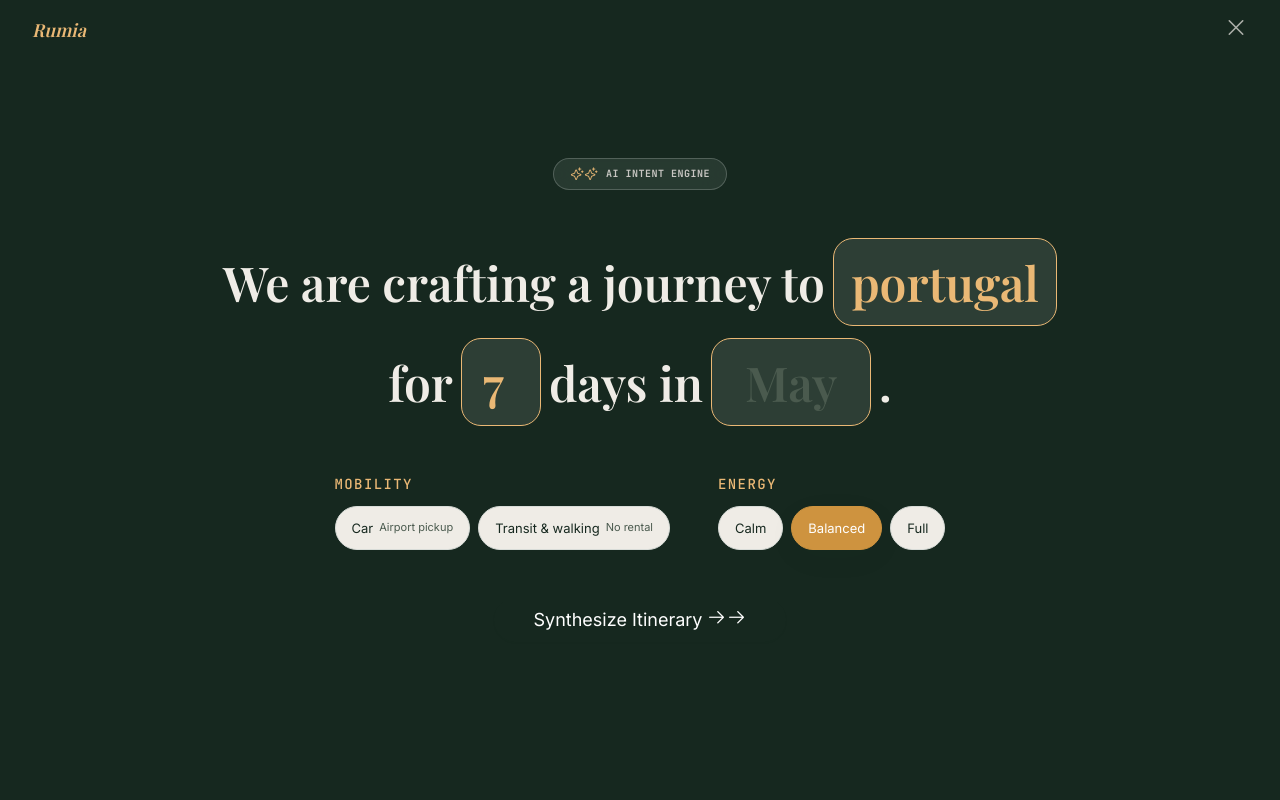
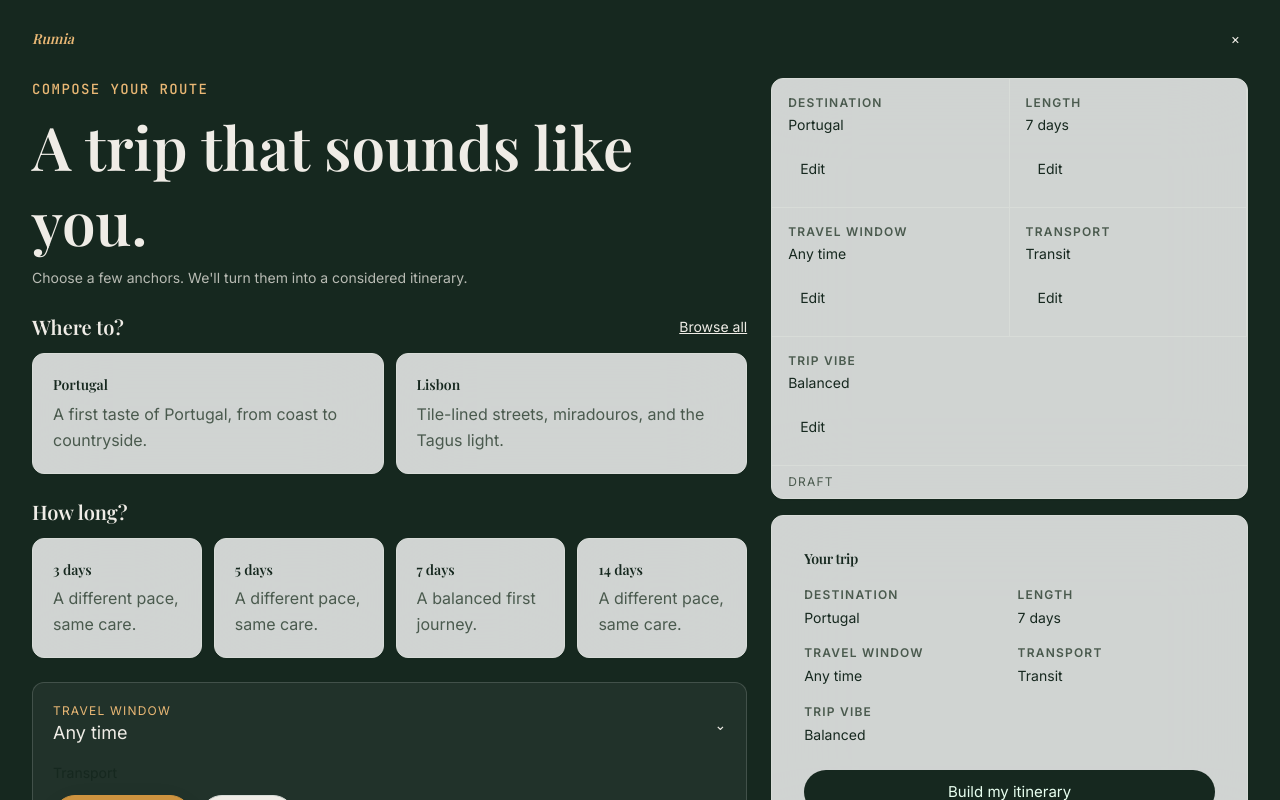
Before and after one commit to Dystx/Rota, a Next.js app in the folder apps/web/: page /planner in a window 1280 px wide. Shown: the top 800 px of the page. Built offline with nearby package versions, Linux system fonts and the light colour scheme.

Commit message:
feat: rebuild planner as choice canvas

```diff
--- a/apps/web/app/planner/_components/planner-single-screen.tsx
+++ b/apps/web/app/planner/_components/planner-single-screen.tsx
@@ -3,31 +3,19 @@
 import * as React from "react";
 import Link from "next/link";
 import { useRouter } from "next/navigation";
-import { Button, ChipGroup, Field, Input } from "@repo/ui";
+import {
+  Button,
+  ChoiceCard,
+  ChoiceChipGroup,
+  OptionSheet,
+  RouteConsequence,
+  TripContextBar,
+  TripSummary,
+} from "@repo/ui";
+import { draftToPlannerUrl, normalizeDraft, type TripChoiceDraft } from "../_lib/choice-model";
 import type { TransportChoice } from "./transport-step";
 import type { Vibe } from "./vibe-step";
 
-/**
- * PlannerSingleScreen — replaces the 5-step sequential wizard
- * with one screen of inline-editable fields, using shared
- * `@repo/ui` primitives.
- *
- * Layout (top to bottom):
- *
- *   "We are crafting a journey to [Portugal] for [7] days in [May]."
- *     — three inline `Field` + `Input` fields, ochre underline.
- *
- *   "Mobility" — `ChipGroup` (Car / Transit).
- *
- *   "Energy"   — `ChipGroup` (Calm / Balanced / Full).
- *
- *   [ Synthesize Itinerary → ]
- *
- * All questions are visible at once — the user types, clicks
- * chips, and synthesizes without navigating between screens.
- * URL state is preserved (destination + days on entry, all
- * fields on completion) so a refresh mid-flow resumes cleanly.
- */
 export interface PlannerSingleScreenProps {
   initialDestination?: string;
   initialDays?: number;
@@ -36,229 +24,108 @@ export interface PlannerSingleScreenProps {
   initialVibe?: Vibe;
 }
 
-const DESTINATION_LABELS: Record<string, string> = {
-  portugal: "Portugal",
-  lisbon: "Lisbon",
-  porto: "Porto",
-  douro: "the Douro Valley",
-  sintra: "Sintra",
-  cascais: "Cascais",
-  coimbra: "Coimbra",
-  algarve: "the Algarve",
-  azores: "the Azores",
-};
+const DESTINATIONS = [
+  ["Portugal", "A first taste of Portugal, from coast to countryside."],
+  ["Lisbon", "Tile-lined streets, miradouros, and the Tagus light."],
+  ["Porto", "Ribeira walks, Atlantic air, and the Douro nearby."],
+  ["the Algarve", "Warm coves, slow lunches, and wide-open horizons."],
+] as const;
+const DURATIONS = [3, 5, 7, 14] as const;
+const WINDOWS = ["Any time", "April–May", "June–July", "September–October"] as const;
 
-function prettyDestination(slug: string): string {
-  const key = slug.trim().toLowerCase();
-  return (
-    DESTINATION_LABELS[key] ??
-    key.replace(/\b\w/g, (c) => c.toUpperCase())
-  );
+function destinationLabel(value: string): string {
+  const key = value.trim().toLowerCase();
+  if (key === "portugal") return "Portugal";
+  if (key === "algarve" || key === "the algarve") return "the Algarve";
+  return value.replace(/\b\w/g, (c) => c.toUpperCase());
 }
-
-const MOBILITY_OPTIONS = [
-  {
-    value: "car",
-    label: "Car",
-    description: "Airport pickup",
-  },
-  {
-    value: "transit",
-    label: "Transit & walking",
-    description: "No rental",
-  },
-] as const;
-
-const ENERGY_OPTIONS = [
-  { value: "restorative", label: "Calm" },
-  { value: "balanced", label: "Balanced" },
-  { value: "high_energy", label: "Full" },
-] as const;
 
 export function PlannerSingleScreen({
   initialDestination = "Portugal",
   initialDays = 7,
   initialWindow = "",
-  initialTransport = "",
+  initialTransport = "transit",
   initialVibe = "balanced",
 }: PlannerSingleScreenProps) {
   const router = useRouter();
-
-  const [destination, setDestination] = React.useState(initialDestination);
-  const [days, setDays] = React.useState(String(initialDays));
-  const [window, setWindow] = React.useState(initialWindow);
-  const [transport, setTransport] = React.useState<TransportChoice | "">(
-    initialTransport
-  );
-  const [vibe, setVibe] = React.useState<Vibe>(initialVibe);
+  const [draft, setDraft] = React.useState<TripChoiceDraft>(() => normalizeDraft({
+    destination: destinationLabel(initialDestination),
+    days: initialDays,
+    travelWindow: initialWindow || null,
+    transport: initialTransport || "transit",
+    vibe: initialVibe,
+  }));
+  const [sheet, setSheet] = React.useState<"destination" | "window" | null>(null);
   const [pending, setPending] = React.useState(false);
 
-  const daysNum = Math.max(1, Math.min(60, parseInt(days, 10) || 1));
-  const canSubmit =
-    destination.trim().length > 0 && daysNum > 0 && !pending;
-
-  const onSubmit = (event: React.FormEvent<HTMLFormElement>) => {
-    event.preventDefault();
-    if (!canSubmit) return;
+  const update = <K extends keyof TripChoiceDraft>(key: K, value: TripChoiceDraft[K]) =>
+    setDraft((current) => ({ ...current, [key]: value }));
+  const submit = () => {
+    if (pending) return;
     setPending(true);
-
-    const place = prettyDestination(destination);
-    const transportPhrase =
-      transport === "car"
-        ? "rental car"
-        : transport === "transit"
-          ? "public transit"
-          : "mixed transit";
-    const vibePhrase =
-      vibe === "restorative"
-        ? "calm, restorative"
-        : vibe === "high_energy"
-          ? "full, high-energy"
-          : "balanced";
-    const monthPhrase = window ? ` in ${window}` : "";
-    const prompt = `A ${daysNum}-day trip to ${place}${monthPhrase}, ${vibePhrase} pace, ${transportPhrase}.`;
-    router.push(`/trip/new?prompt=${encodeURIComponent(prompt)}&days=${daysNum}`);
+    router.push(draftToPlannerUrl(draft));
+  };
+  const context = {
+    destination: draft.destination,
+    days: draft.days,
+    travelWindow: draft.travelWindow,
+    transport: draft.transport === "car" ? "Car" : "Transit",
+    vibe: draft.vibe === "high_energy" ? "High energy" : draft.vibe === "restorative" ? "Restorative" : "Balanced",
   };
 
   return (
-    <main
-      id="main-content"
-      className="on-dark relative min-h-screen bg-primary text-linen-dark flex flex-col"
-      data-testid="planner-single-screen"
-    >
-      {/* Fixed top bar — Rumia wordmark (clickable → home) + close. */}
-      <header className="fixed top-0 w-full z-50 px-container-padding-lg py-4 flex justify-between items-center">
-        <Link
-          href="/"
-          aria-label="Back to home"
-          className="font-headline-sm text-headline-sm italic text-ochre-light hover:text-cream focus-visible:outline-none focus-visible:ring-2 focus-visible:ring-ochre-light focus-visible:ring-offset-2 rounded-sm"
-        >
-          Rumia
-        </Link>
-        <button
-          type="button"
-          onClick={() => router.push("/")}
-          aria-label="Close planner"
-          className="text-linen-dark opacity-70 hover:opacity-100 focus-visible:outline-none focus-visible:ring-2 focus-visible:ring-ochre-light focus-visible:ring-offset-2 rounded-sm"
-        >
-          <span aria-hidden className="ph text-2xl ph-x">x</span>
-        </button>
+    <main id="main-content" className="min-h-screen bg-primary text-linen-dark" data-testid="planner-single-screen">
+      <header className="flex justify-between items-center px-container-padding-lg py-5">
+        <Link href="/" aria-label="Back to home" className="font-headline-sm italic text-ochre-light">Rumia</Link>
+        <button type="button" onClick={() => router.push("/")} aria-label="Close planner" className="rounded p-2 text-linen-dark focus-visible:outline-none focus-visible:ring-2 focus-visible:ring-ochre-light">×</button>
       </header>
 
-      <form
-        onSubmit={onSubmit}
-        className="flex-grow flex items-center justify-center px-container-padding-sm md:px-container-padding-lg py-24"
-      >
-        <div className="max-w-4xl w-full flex flex-col gap-12">
-          {/* AI Intent Engine badge. */}
-          <div className="flex justify-center">
-            <span className="inline-flex items-center gap-2 bg-glass-dark backdrop-blur-md border border-white/20 px-4 py-2 rounded-full">
-              <span aria-hidden className="ph text-[14px] text-ochre-light ph-sparkle">sparkle</span>
-              <span className="font-mono-micro text-mono-micro text-tertiary-fixed-dim uppercase tracking-wider">
-                AI Intent Engine
-              </span>
-            </span>
+      <div className="mx-auto grid w-full max-w-7xl gap-6 px-4 pb-12 md:px-8 lg:grid-cols-[1.2fr_.8fr]">
+        <section className="grid content-start gap-6">
+          <div className="grid gap-2">
+            <p className="font-mono-micro uppercase tracking-widest text-ochre-light">Compose your route</p>
+            <h1 className="font-display text-4xl leading-tight md:text-6xl">A trip that sounds like you.</h1>
+            <p className="max-w-xl text-linen-dark/75">Choose a few anchors. We&apos;ll turn them into a considered itinerary.</p>
           </div>
 
-          {/* Sentence with inline editable fields. Each field is
-              a raw <Input> (not wrapped in <Field>) so the label
-              doesn't render above the input — the sentence
-              itself is the visual label. `aria-label` gives
-              screen readers the field name. */}
-          <h1 className="font-display-mobile md:font-display text-2xl md:text-5xl text-linen-dark leading-snug text-center flex flex-wrap items-baseline justify-center gap-x-1 gap-y-2 md:gap-x-2 md:gap-y-3 text-balance">
-            <span>We are crafting a journey to </span>
-            <span className="sr-only">Destination</span>
-            <Input
-              type="text"
-              value={destination}
-              onChange={(event) => setDestination(event.target.value)}
-              aria-label="Destination"
-              data-testid="planner-destination"
-              className="!w-32 md:!w-56 !inline-block !px-2 md:!px-3 !py-0.5 md:!py-1 !text-2xl md:!text-5xl !text-center !font-display-mobile md:!font-display !border-[var(--color-accent)] !bg-white/10 !text-ochre-light"
-            />
-            <span> for </span>
-            <span className="sr-only">Number of days</span>
-            <Input
-              type="number"
-              inputMode="numeric"
-              min={1}
-              max={60}
-              value={days}
-              onChange={(event) => setDays(event.target.value)}
-              aria-label="Number of days"
-              data-testid="planner-days"
-              className="!w-12 md:!w-20 !inline-block !px-2 md:!px-3 !py-0.5 md:!py-1 !text-2xl md:!text-5xl !text-center !font-display-mobile md:!font-display !border-[var(--color-accent)] !bg-white/10 !text-ochre-light"
-            />
-            <span> days in </span>
-            <span className="sr-only">Travel window</span>
-            <Input
-              type="text"
-              value={window}
-              onChange={(event) => setWindow(event.target.value)}
-              aria-label="Travel window"
-              placeholder="May"
-              data-testid="planner-window"
-              className="!w-24 md:!w-40 !inline-block !px-2 md:!px-3 !py-0.5 md:!py-1 !text-2xl md:!text-5xl !text-center !font-display-mobile md:!font-display !border-[var(--color-accent)] !bg-white/10 !placeholder:text-ochre-light !text-ochre-light"
-            />
-            <span>.</span>
-          </h1>
-
-          {/* Compact pill selectors for transport + vibe using the
-              shared `ChipGroup` primitive (WAI-ARIA radiogroup with
-              arrow-key navigation built in). The two groups sit
-              side-by-side, centered as a unit so the layout matches
-              the centered H1 above. On mobile they stack. */}
-          <div className="flex flex-col items-center gap-8 md:flex-row md:justify-center md:items-start md:gap-12">
-            <div className="flex flex-col gap-3 items-center md:items-start">
-              <label className="font-mono-technical text-mono-technical uppercase tracking-widest text-ochre-light text-sm">
-                Mobility
-              </label>
-              <ChipGroup
-                ariaLabel="Mobility"
-                value={transport === "" ? null : transport}
-                onChange={(next: "car" | "transit") => setTransport(next)}
-                options={MOBILITY_OPTIONS.map((o) => ({
-                  value: o.value,
-                  label: o.label,
-                  description: o.description,
-                }))}
-              />
-            </div>
-
-            <div className="flex flex-col gap-3 items-center md:items-start">
-              <label className="font-mono-technical text-mono-technical uppercase tracking-widest text-ochre-light text-sm">
-                Energy
-              </label>
-              <ChipGroup
-                ariaLabel="Energy"
-                value={vibe}
-                onChange={(next: Vibe) => setVibe(next)}
-                options={ENERGY_OPTIONS.map((o) => ({
-                  value: o.value,
-                  label: o.label,
-                }))}
-              />
+          <div className="grid gap-3" aria-label="Destination choices">
+            <div className="flex items-center justify-between"><h2 className="font-headline-sm text-xl">Where to?</h2><button type="button" onClick={() => setSheet("destination")} className="text-sm underline">Browse all</button></div>
+            <div className="grid gap-3 sm:grid-cols-2">
+              {DESTINATIONS.slice(0, 2).map(([value, description]) => <ChoiceCard key={value} id={`destination-${value}`} name="destination" value={value} label={value} description={description} selected={draft.destination === value} onSelect={(next) => update("destination", next)} />)}
             </div>
           </div>
 
-          {/* Synthesize CTA. Centered to match the H1 + selector
-              rhythm above. */}
-          <div className="flex justify-center">
-            <Button
-              type="submit"
-              disabled={!canSubmit}
-              data-testid="planner-synthesize"
-              className="!px-10 !py-5 !text-lg !bg-[var(--color-accent-dark)] !text-white focus-visible:ring-2 focus-visible:ring-ochre-light focus-visible:ring-offset-2 focus-visible:ring-offset-primary"
-            >
-              {pending ? "Synthesizing…" : "Synthesize Itinerary"}
-              <span
-                aria-hidden
-                className="ph !text-[20px] ml-1 ph-arrow-right"
-              >arrow-right</span>
-            </Button>
+          <div className="grid gap-3" aria-label="Trip duration choices">
+            <h2 className="font-headline-sm text-xl">How long?</h2>
+            <div className="grid grid-cols-2 gap-3 sm:grid-cols-4">
+              {DURATIONS.map((days) => <ChoiceCard key={days} id={`duration-${days}`} name="days" value={String(days)} label={`${days} days`} description={days === 7 ? "A balanced first journey." : "A different pace, same care."} selected={draft.days === days} onSelect={() => update("days", days)} />)}
+            </div>
           </div>
-        </div>
-      </form>
+
+          <div className="grid gap-4 rounded-xl border border-white/15 bg-white/5 p-5">
+            <button type="button" onClick={() => setSheet("window")} className="flex min-h-11 items-center justify-between text-left focus-visible:outline-none focus-visible:ring-2 focus-visible:ring-ochre-light" aria-label="Choose travel window">
+              <span><span className="block text-xs uppercase tracking-widest text-ochre-light">Travel window</span><span className="block text-lg">{draft.travelWindow ?? "Any time"}</span></span><span aria-hidden>⌄</span>
+            </button>
+            <ChoiceChipGroup label="Transport" multiple={false} selected={[draft.transport]} onChange={(values) => values[0] && update("transport", values[0] as TransportChoice)} options={[{ value: "transit", label: "Transit & walking" }, { value: "car", label: "Rental car" }]} />
+            <ChoiceChipGroup label="Vibe" multiple={false} selected={[draft.vibe]} onChange={(values) => values[0] && update("vibe", values[0] as Vibe)} options={[{ value: "restorative", label: "Restorative" }, { value: "balanced", label: "Balanced" }, { value: "high_energy", label: "High energy" }]} />
+          </div>
+
+          <RouteConsequence status="ready" transportLabel={draft.transport === "transit" ? "Transit keeps the route to two bases" : "Car opens the Douro interior"} stopCount={draft.transport === "transit" ? 2 : 4} />
+        </section>
+
+        <aside className="grid content-start gap-4 lg:sticky lg:top-6 lg:self-start">
+          <TripContextBar draft={context} onEdit={(key) => key === "travelWindow" ? setSheet("window") : key === "destination" ? setSheet("destination") : undefined} tripState="draft" />
+          <TripSummary draft={context} primaryAction={pending ? "Updating your route" : "Build my itinerary"} onPrimaryAction={submit} />
+          {pending ? <p role="status" className="text-center text-sm text-linen-dark/70">Updating your route</p> : null}
+        </aside>
+      </div>
+
+      <OptionSheet open={sheet === "destination"} title="Choose a destination" description="Start with the place that pulls you in." onClose={() => setSheet(null)}>
+        <div className="grid gap-3">{DESTINATIONS.map(([value, description]) => <ChoiceCard key={value} id={`sheet-destination-${value}`} name="destination-sheet" value={value} label={value} description={description} selected={draft.destination === value} onSelect={(next) => { update("destination", next); setSheet(null); }} />)}</div>
+      </OptionSheet>
+      <OptionSheet open={sheet === "window"} title="When will you go?" description="A season is enough; the route will do the rest." onClose={() => setSheet(null)}>
+        <div role="radiogroup" aria-label="Travel window" className="grid gap-2">{WINDOWS.map((value) => <button key={value} type="button" role="radio" aria-checked={(draft.travelWindow ?? "Any time") === value} onClick={() => { update("travelWindow", value === "Any time" ? null : value); setSheet(null); }} className="min-h-11 rounded-lg border p-3 text-left focus-visible:outline-none focus-visible:ring-2 focus-visible:ring-ochre-light">{value}</button>)}</div>
+      </OptionSheet>
     </main>
   );
 }
--- a/apps/web/app/planner/page.tsx
+++ b/apps/web/app/planner/page.tsx
@@ -38,7 +38,8 @@ export default async function PlannerPage({
   const destination = (params.destination ?? "portugal").toLowerCase();
   const initial: PlannerInitialState = {
     initialDays: days,
-    initialDestination: destination
+    initialDestination: destination,
+    initialWindow: params.window
   };
 
   return <PlannerClient initial={initial} />;
--- a/apps/web/app/planner/planner-client.tsx
+++ b/apps/web/app/planner/planner-client.tsx
@@ -19,7 +19,7 @@ export interface PlannerInitialState {
  *
  * Replaces the previous 5-step sequential wizard. All questions
  * (destination, days, window, transport, vibe) live on one
- * screen with inline editable inputs + compact chip selectors.
+ * screen with choice cards, chips, and sheets.
  * One click on "Synthesize Itinerary" sends the user to
  * /trip/new with a prompt.
  */
```
Also changed, not shown: 2 other files (tests, documents, lock files or other folders).
